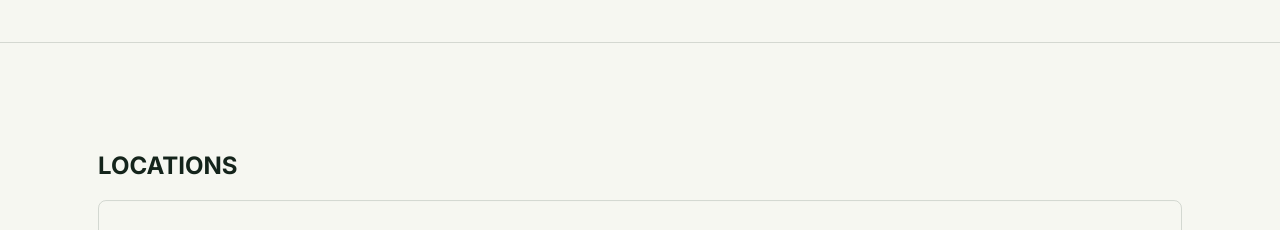
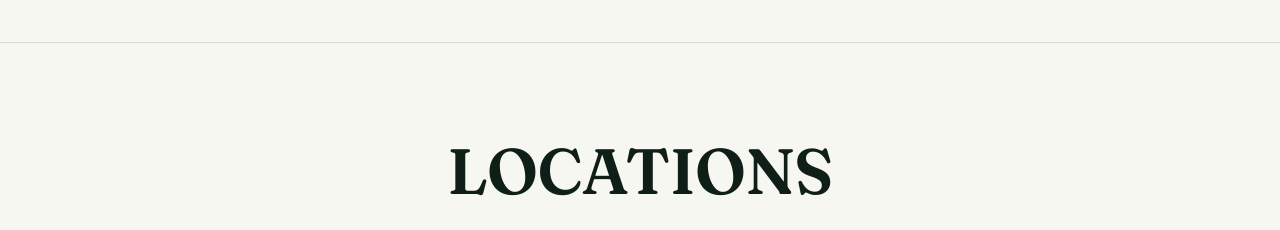
Before and after one commit to Shrijicol/simplyfruitswebsite, a plain HTML site: page index.html in a window 1280 px wide. Shown: the part 800-1030 px from the top of the page. Drawn offline with Linux system fonts and the light colour scheme.

Commit message:
Update style.css

```diff
--- a/style.css
+++ b/style.css
@@ -594,6 +594,16 @@ footer.site-footer .logo { color: var(--cream); }
 /* ---------- Duo squares (Jenkintown / Yardley) ---------- */
 .duo-section { padding: 88px 0; }
 
+.duo-heading {
+  font-family: var(--display);
+  font-weight: 600;
+  font-size: clamp(2.4rem, 5vw, 4rem);
+  letter-spacing: -0.01em;
+  color: var(--green-950);
+  text-align: center;
+  margin: 0 0 40px;
+}
+
 .duo-grid {
   display: grid;
   grid-template-columns: 1fr 1fr;
```
